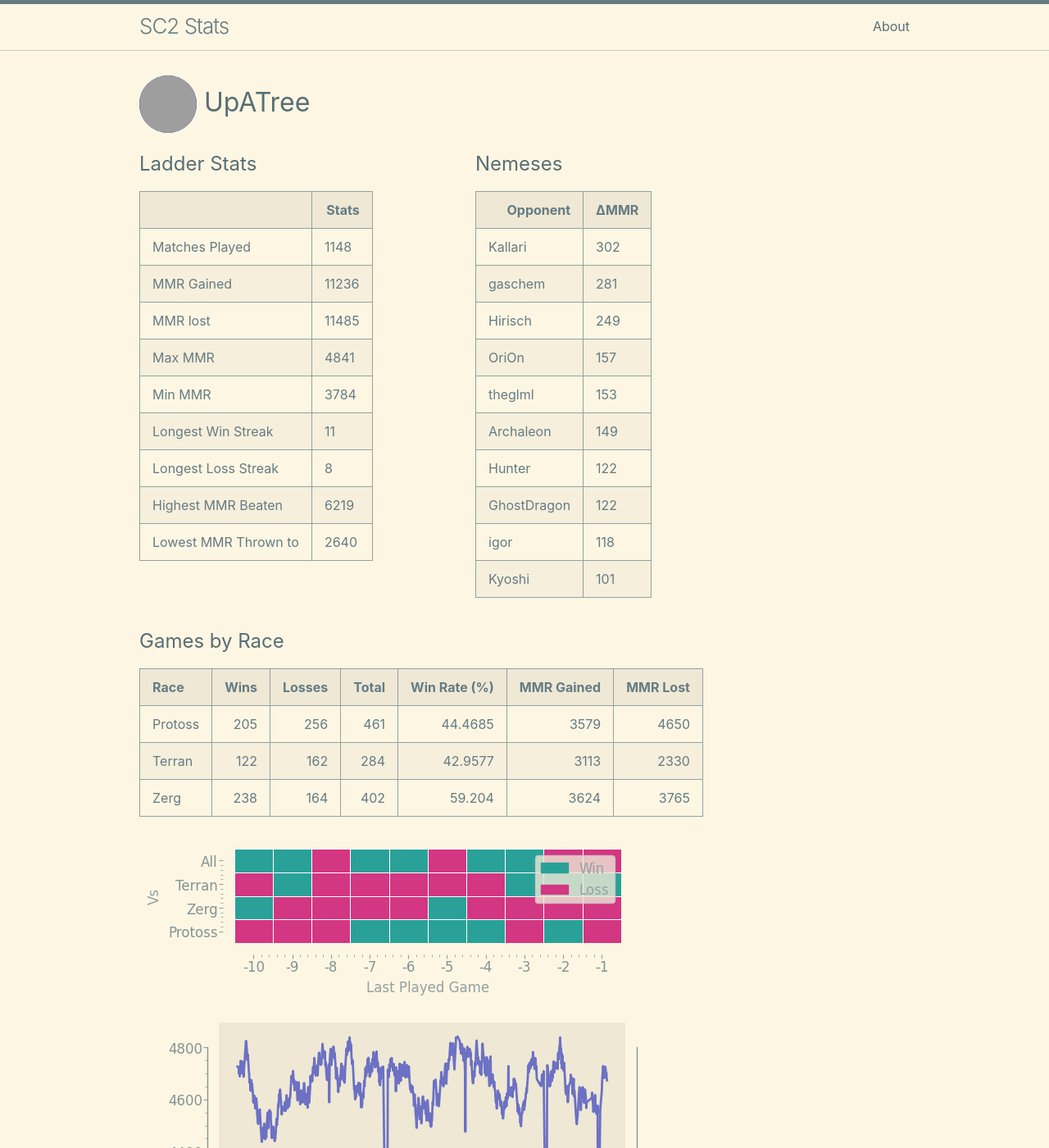
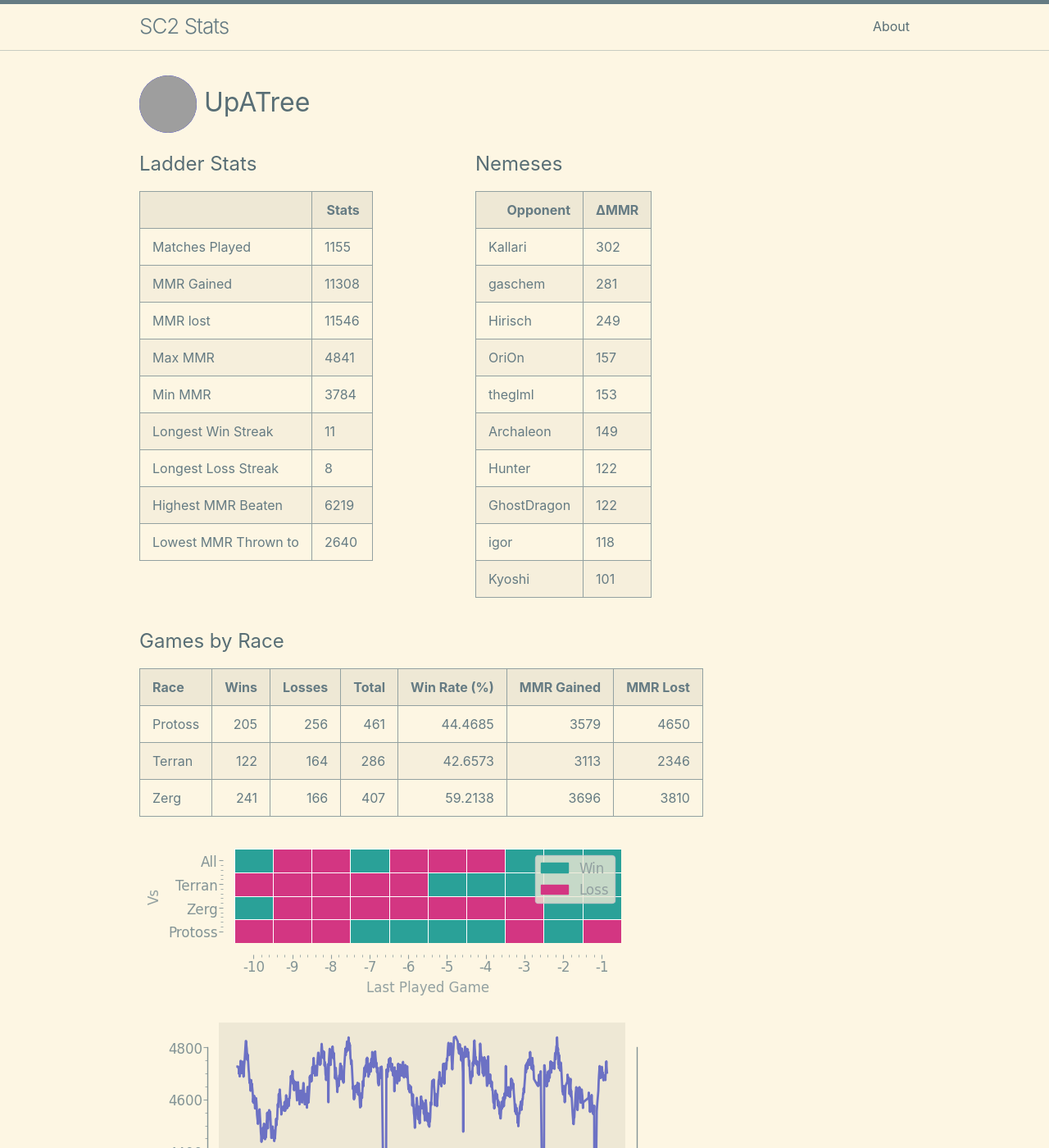
Before and after one commit to kylermurphy/UpATree, a Jekyll site: the page built from docs/index.md, in a window 1280 px wide and 1400 px high. Shown: the whole window at 82% size. Built offline with Jekyll 4.4.1, drawn with Linux system fonts in a browser that asks for light colours; grey boxes are pictures that could not be loaded.

Commit message:
running on push

```diff
--- a/docs/index.md
+++ b/docs/index.md
@@ -18,15 +18,15 @@ layout: home
   <tbody>
     <tr>
       <td>Matches Played</td>
-      <td>1148</td>
+      <td>1155</td>
     </tr>
     <tr>
       <td>MMR Gained</td>
-      <td>11236</td>
+      <td>11308</td>
     </tr>
     <tr>
       <td>MMR lost</td>
-      <td>11485</td>
+      <td>11546</td>
     </tr>
     <tr>
       <td>Max MMR</td>
@@ -115,8 +115,8 @@ layout: home
 | Race    |   Wins |   Losses |   Total |   Win Rate (%) |   MMR Gained |   MMR Lost |
 |:--------|-------:|---------:|--------:|---------------:|-------------:|-----------:|
 | Protoss |    205 |      256 |     461 |        44.4685 |         3579 |       4650 |
-| Terran  |    122 |      162 |     284 |        42.9577 |         3113 |       2330 |
-| Zerg    |    238 |      164 |     402 |        59.204  |         3624 |       3765 |
+| Terran  |    122 |      164 |     286 |        42.6573 |         3113 |       2346 |
+| Zerg    |    241 |      166 |     407 |        59.2138 |         3696 |       3810 |
 
 ![Games by Race](./assets/gm_hist.png)
 
--- a/log.txt
+++ b/log.txt
@@ -384,3 +384,4 @@ Writing a log file 2025-03-09 22:47:53.
 Writing a log file 2025-03-09 23:16:36.
 Writing a log file 2025-03-09 23:28:44.
 Writing a log file 2025-03-09 23:48:10.
+Writing a log file 2025-03-10 16:26:45.
```
Also changed, not shown: docs/assets/MMR.png, docs/assets/daily.png, docs/assets/gm_hist.png, docs/assets/r_wrt.png, 1 other file.
